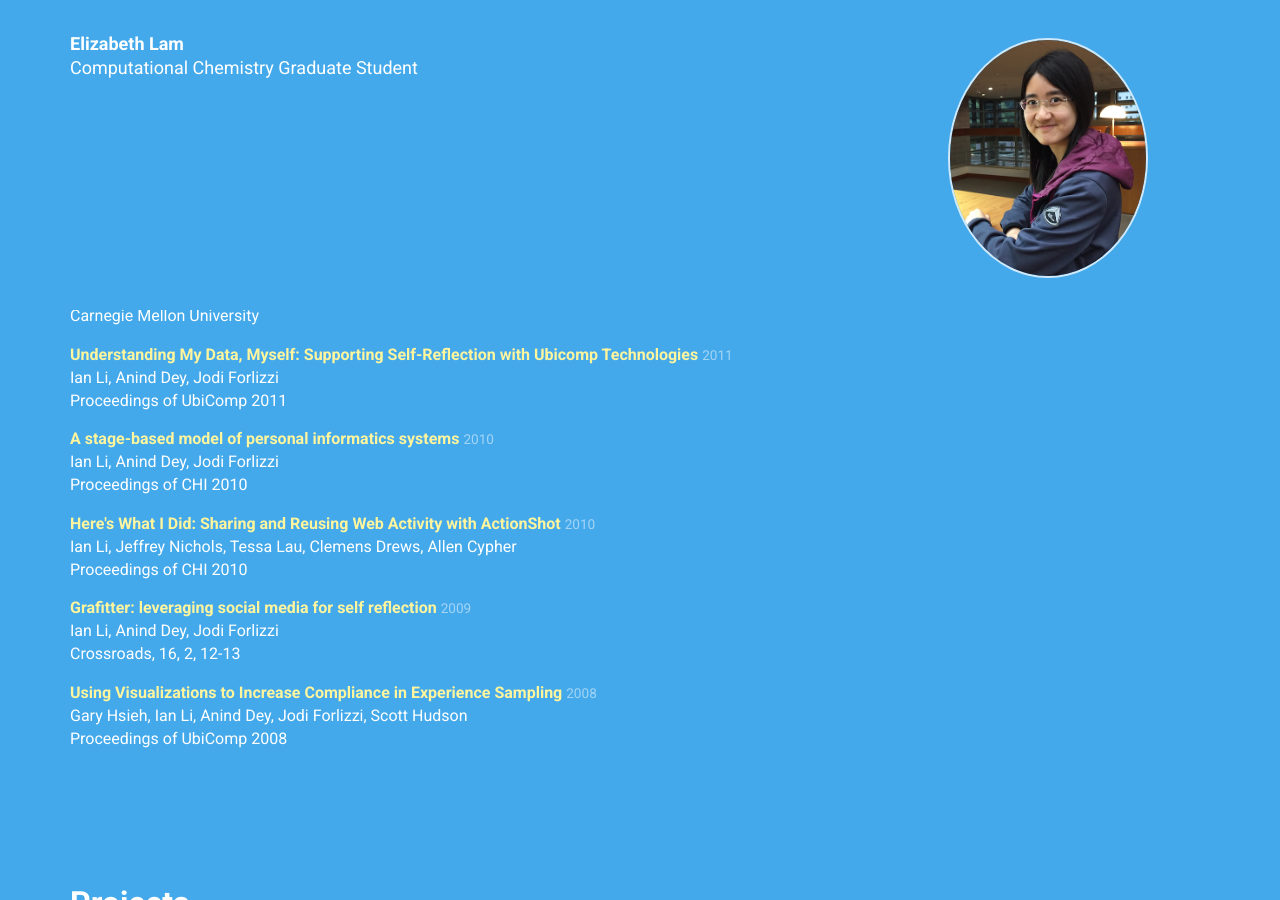
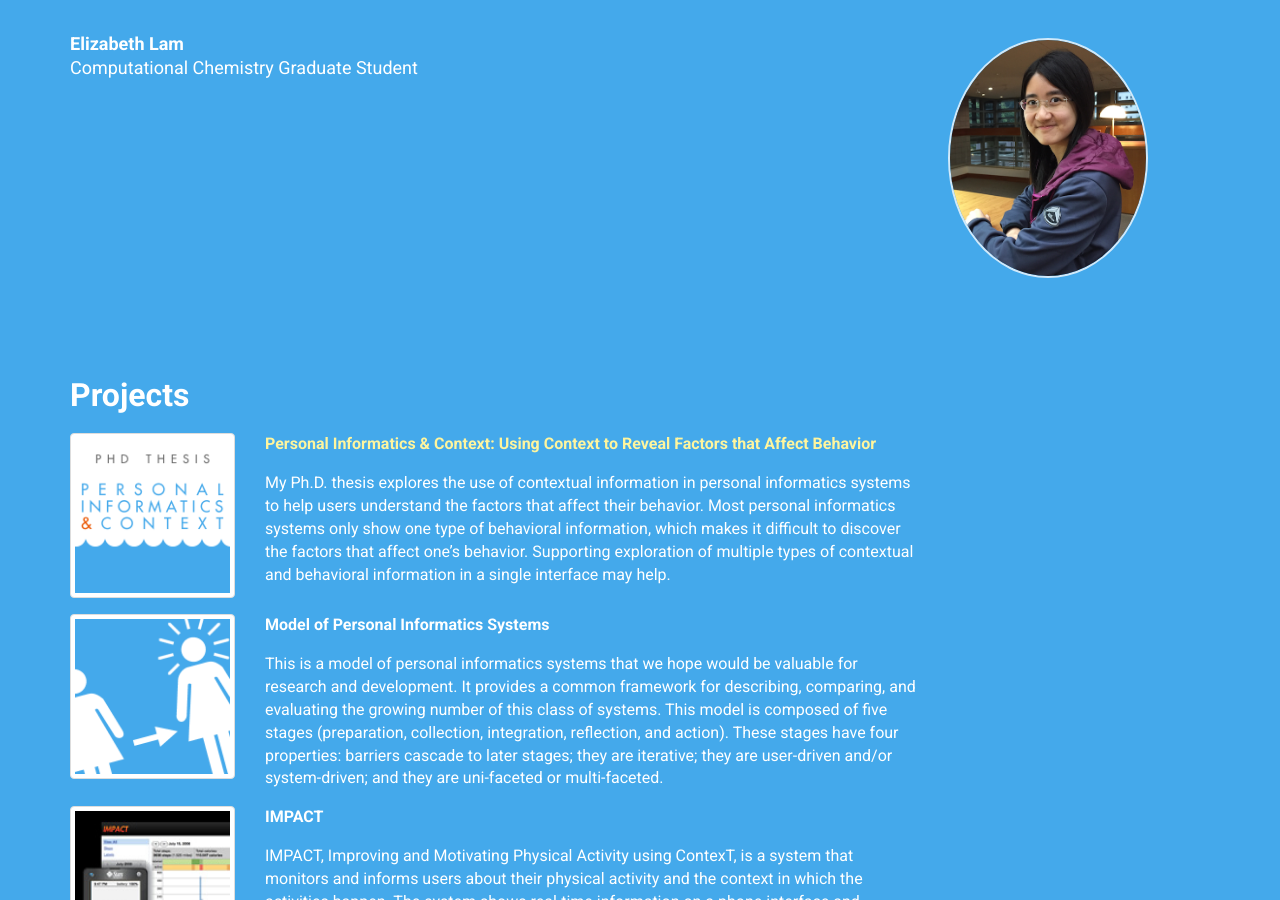
Before and after one commit to elilam/elilam.github.io, a Jekyll site: the page built from index.html, in a window 1280 px wide and 900 px high, scrolled down 1512 px. Built offline with Jekyll 4.4.1, drawn with Linux system fonts in a browser that asks for light colours; nearby versions of some CDN libraries.

Commit message:
updated publications

```diff
--- a/_data/publications.yml
+++ b/_data/publications.yml
@@ -70,58 +70,3 @@
   issue: 1
   pages: 8773-8776
   year: 2012
--
-  type: dissertation
-  title: "Personal Informatics and Context: Using Context to Reveal Factors that Affect Behavior"
-  authors: Ian Li
-  year: 2011
-  publisher: Carnegie Mellon University
-  pdf: http://ianli.com/thesis/docs/dissertation.pdf
-  url: http://dl.acm.org/citation.cfm?id=2520311
--
-  type: conference
-  title: "Understanding My Data, Myself: Supporting Self-Reflection with Ubicomp Technologies"
-  authors: Ian Li, Anind Dey, Jodi Forlizzi
-  conference: Proceedings of UbiComp 2011
-  year: 2011
-  pages: 405-414
-  pdf: http://ianli.com/publications/2011-ianli-ubicomp-understanding-my-data.pdf
-  url: http://dl.acm.org/citation.cfm?id=2030166
--
-  type: conference
-  title: A stage-based model of personal informatics systems
-  authors: Ian Li, Anind Dey, Jodi Forlizzi
-  year: 2010
-  conference: Proceedings of CHI 2010
-  pages: 557-566
-  pdf: http://ianli.com/publications/2010-ianli-chi-stage-based-model.pdf
-  url: http://dl.acm.org/citation.cfm?id=1753326.1753409
--
-  type: conference
-  title: "Here's What I Did: Sharing and Reusing Web Activity with ActionShot"
-  authors: Ian Li, Jeffrey Nichols, Tessa Lau, Clemens Drews, Allen Cypher
-  conference: Proceedings of CHI 2010
-  year: 2010
-  pages: 723-732
-  pdf: http://ianli.com/publications/2010-ianli-chi-actionshot.pdf
-  url: http://dl.acm.org/citation.cfm?id=1753326.1753432
--
-  type: magazine
-  title: "Grafitter: leveraging social media for self reflection"
-  authors: Ian Li, Anind Dey, Jodi Forlizzi
-  magazine: Crossroads
-  volume: 16
-  issue: 2
-  year: 2009
-  pages: 12-13
-  url: http://dl.acm.org/citation.cfm?id=1665997.1666001
-  pdf: http://ianli.com/publications/2009-ianli-crossroads-grafitter.pdf
--
-  type: conference
-  title: Using Visualizations to Increase Compliance in Experience Sampling
-  authors: Gary Hsieh, Ian Li, Anind Dey, Jodi Forlizzi, Scott Hudson
-  conference: Proceedings of UbiComp 2008
-  year: 2008
-  pages: 164-167
-  pdf: http://ianli.com/publications/2008-hsieh-ubicomp-using-visualizations.pdf
-  url: http://portal.acm.org/citation.cfm?id=1409635.1409657
```
